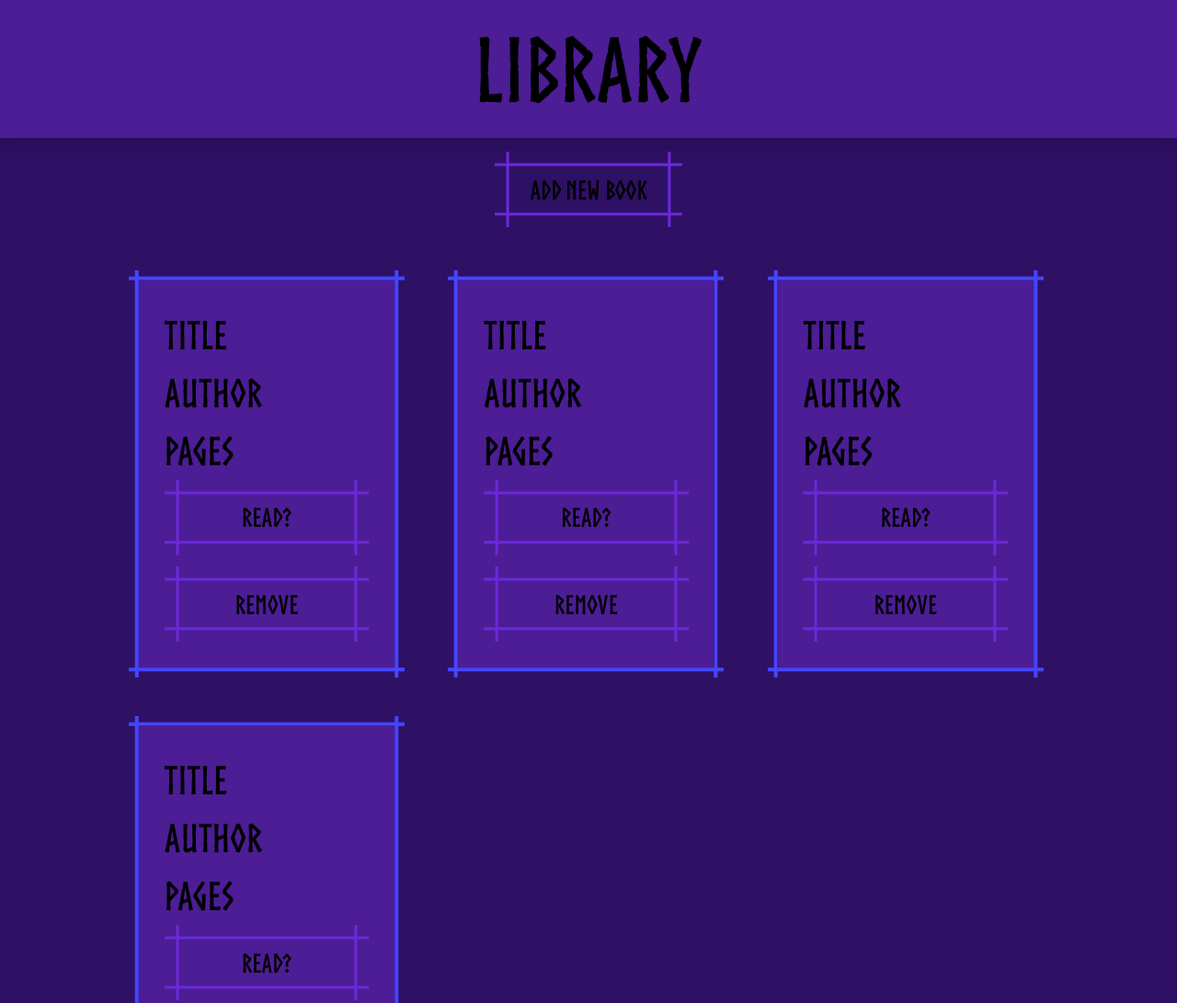
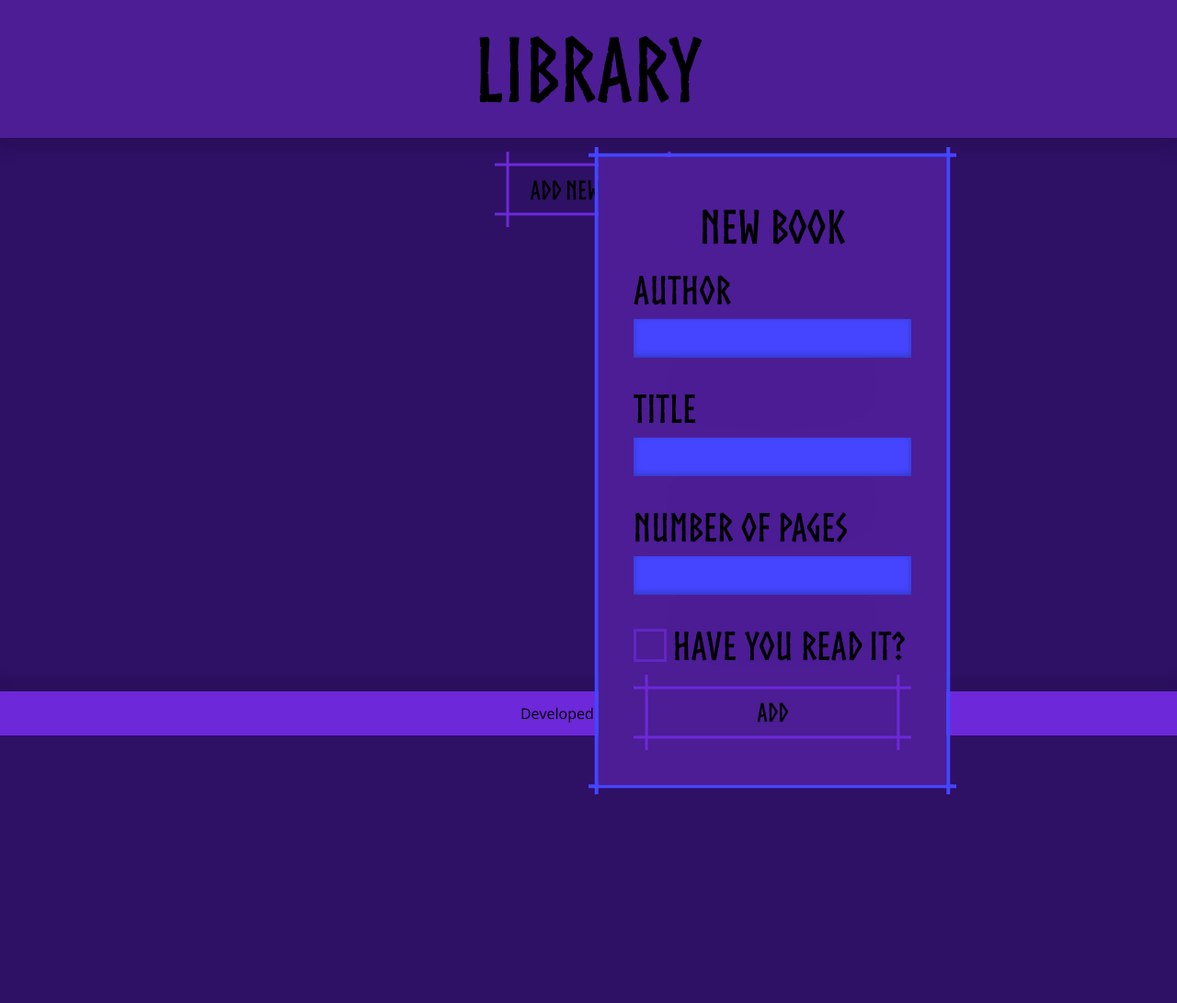
Before and after one commit to ExtF8/projectLibrary, a plain HTML site: page index.html in a window 1280 px wide. Shown: the top 1091 px of the page at 92% size. After the commit the page ends 800 px from the top, so only its background shows below. Drawn offline with Linux system fonts and the light colour scheme.

Commit message:
Added layout and styling to Modal

```diff
--- a/index.html
+++ b/index.html
@@ -18,7 +18,7 @@
                 </button>
             </div>
             <section class="library-container">
-                <div class="book-card-container">
+                <!-- <div class="book-card-container">
                     <div class="book-card">
                         <h3>Title</h3>
                         <p>Author</p>
@@ -61,14 +61,14 @@
                             <button class="button-89">Remove</button>
                         </div>
                     </div>
-                </div>
+                </div> -->
             </section>
         </main>
         <footer class="footer">
             <p>Developed by</p>
             <a href="https://github.com/ExtF8" target="_blank"><p>ExtF8</p></a>
         </footer>
-        <!-- <div id="addBookModal">
+        <div id="addBookModal">
             <form class="book-form">
                 <h2>New Book</h2>
                 <label for="author">Author</label>
@@ -79,6 +79,7 @@
                     id="author"
                     required
                 />
+                <br />
                 <label for="title">Title</label>
                 <input
                     class="input"
@@ -87,6 +88,7 @@
                     id="title"
                     required
                 />
+                <br />
                 <label for="pages">Number of Pages</label>
                 <input
                     class="input"
@@ -95,16 +97,30 @@
                     id="pages"
                     required
                 />
-                <label for="isRead">Have you read it?</label>
-                <input
-                    class="input"
-                    type="checkbox"
-                    name="isRead"
-                    id="isRead"
-                    required
-                />
-                <button type="submit">Add</button>
+                <br />
+                <div class="checkbox-wrapper-32">
+                    <label for="isRead"> Have you read it? </label>
+                    <input type="checkbox" name="isRead" id="isRead" required />
+                    <svg
+                        viewBox="0 0 100 100"
+                        xmlns="http://www.w3.org/2000/svg"
+                    >
+                        <path
+                            d="M 10 10 L 90 90"
+                            stroke="#000"
+                            stroke-dasharray="113"
+                            stroke-dashoffset="113"
+                        ></path>
+                        <path
+                            d="M 90 10 L 10 90"
+                            stroke="#000"
+                            stroke-dasharray="113"
+                            stroke-dashoffset="113"
+                        ></path>
+                    </svg>
+                </div>
+                <button class="button-89" type="submit">Add</button>
             </form>
-        </div> -->
+        </div>
     </body>
 </html>
--- a/styles.css
+++ b/styles.css
@@ -93,8 +93,9 @@ input[type="number"] {
     padding: 12px;
 }
 
-/* Library Cards */
-.book-card-container {
+/* Library Cards and Add Book Modal*/
+.book-card-container,
+#addBookModal {
     min-width: 250px;
     max-width: 300px;
     --b: 4px;
@@ -107,7 +108,8 @@ input[type="number"] {
         conic-gradient(from 90deg at var(--b) var(--b), #0000 90deg, var(--color) 0) var(--_p) var(--_p)/calc(100% - var(--b) - 2*var(--_p)) calc(100% - var(--b) - 2*var(--_p));
 }
 
-.book-card {
+.book-card,
+.book-form {
     background-color: #4c1d95;
     align-self: center;
     display: flex;
@@ -116,14 +118,24 @@ input[type="number"] {
     padding: 10%;
 }
 
-.book-card h3 {
+.book-card h3,
+.book-card p,
+.book-form h2,
+.book-form label,
+.book-form input {
     font-size: 42px;
     font-family: 'odinFont';
 }
 
-.book-card p {
-    font-size: 42px;
-    font-family: 'odinFont';
+.book-form h2 {
+    font-size: 50px;
+    align-self: center;
+}
+
+.book-form input {
+    background-color: #4545ff;
+    box-shadow: rgba(50, 50, 93, 0.25) 0px 50px 100px -20px, rgba(0, 0, 0, 0.3) 0px 30px 60px -30px, rgba(10, 37, 64, 0.35) 0px -2px 6px 0px inset;
+    border: none;
 }
 
 .book-card .button-container {
@@ -132,6 +144,16 @@ input[type="number"] {
     justify-content: center;
     width: 100%;
     gap: 12px;
+}
+
+#addBookModal {
+    position: fixed;
+    z-index: 1;
+    top: 20%;
+    left: 50%;
+    transition: 0.2s ease-in-out;
+    min-width: 400px;
+    max-width: 450px;
 }
 
 /* Footer */
@@ -196,3 +218,75 @@ a:hover {
     background: var(--color);
     color: #fff;
 }
+
+
+/* Custom checkbox */
+.checkbox-wrapper-32 {
+    --size: 36px;
+    --border-size: 3px;
+    position: relative;
+}
+
+.checkbox-wrapper-32 *,
+.checkbox-wrapper-32 *::after,
+.checkbox-wrapper-32 *::before {
+    box-sizing: border-box;
+}
+
+.checkbox-wrapper-32 input[type="checkbox"] {
+    display: inline-block;
+    vertical-align: middle;
+    opacity: 0;
+}
+
+.checkbox-wrapper-32 input[type="checkbox"],
+.checkbox-wrapper-32 label::before {
+    width: var(--size);
+    height: var(--size);
+    position: absolute;
+    left: 0;
+    top: 50%;
+    transform: translateY(-50%);
+}
+
+.checkbox-wrapper-32 label {
+    display: inline-block;
+    position: relative;
+    padding: 0 0 0 calc(var(--size) + 7px);
+}
+
+.checkbox-wrapper-32 label::before {
+    content: '';
+    border: var(--border-size) solid #6d28d9;
+    opacity: 0.7;
+    transition: opacity 0.3s;
+}
+
+.checkbox-wrapper-32 input[type="checkbox"]:checked+label::before {
+    opacity: 1;
+}
+
+.checkbox-wrapper-32 svg {
+    position: absolute;
+    top: calc(50% + var(--border-size));
+    left: var(--border-size);
+    width: calc(var(--size) - (var(--border-size) * 2));
+    height: calc(var(--size) - (var(--border-size) * 2));
+    margin-top: calc(var(--size) / -2);
+    pointer-events: none;
+}
+
+.checkbox-wrapper-32 svg path {
+    stroke-width: 0;
+    fill: none;
+    transition: stroke-dashoffset 0.2s ease-in 0s;
+}
+
+.checkbox-wrapper-32 svg path+path {
+    transition: stroke-dashoffset 0.2s ease-out 0.2s;
+}
+
+.checkbox-wrapper-32 input[type="checkbox"]:checked~svg path {
+    stroke-dashoffset: 0;
+    stroke-width: calc(var(--size) / 2);
+}
```
